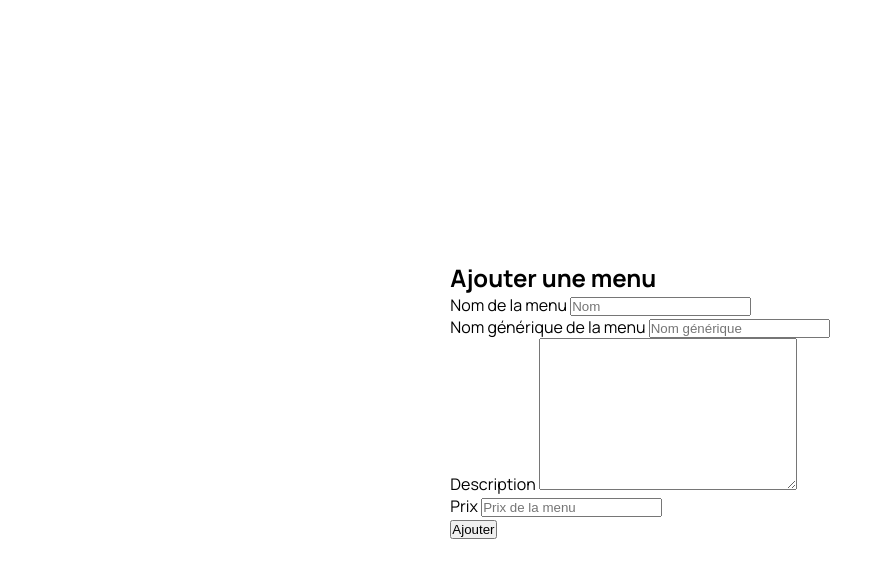
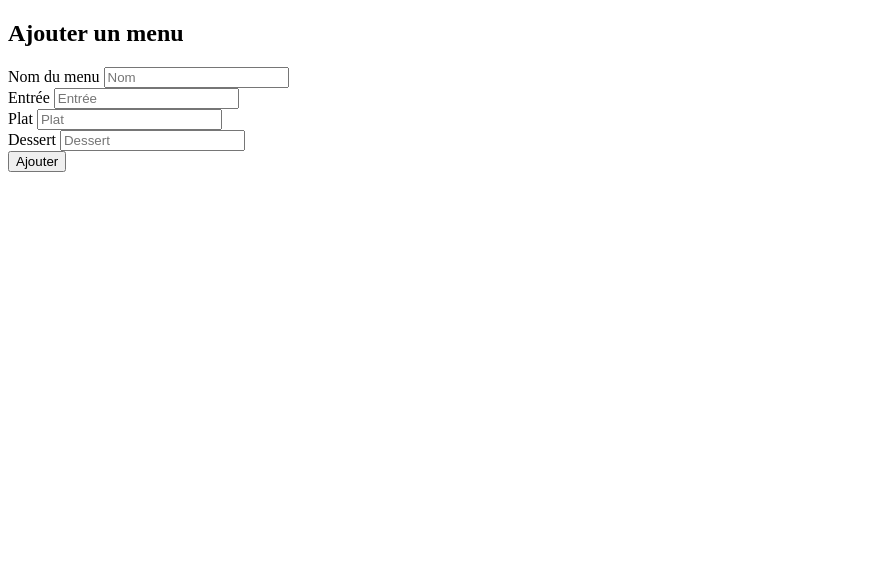
Before and after one commit to Samuelalhadef/BAP2_equipe3, a PHP site: page /HTML_Menu_create.php in a window 1280 px wide. Shown: the top 578 px of the page, without its empty margins (0-885 px from the left). Run offline with PHP 8.4, Linux system fonts and the light colour scheme.

Commit message:
update php and html files

```diff
--- a/Log_Sign/PHP_connexion.php
+++ b/Log_Sign/PHP_connexion.php
@@ -38,7 +38,7 @@
 // Vérification des résultats
 if ($rep = $req->fetch()) {
     if (($email == ($rep['email']='admin')) && ($mdp == ($rep['mdp']='admin'))){
-        header('Location: ../Mairie/HTML_Liste_Menu.php');
+        header('Location: ../Mairie/HTML_Admin_Home.php');
         exit();
     }
     else{
--- a/Mairie/HTML_Admin_Home_read.php
+++ b/Mairie/HTML_Admin_Home_read.php
@@ -11,7 +11,7 @@
 <body>
 
     <div class>
-        <p><a href="User_Liste_menus.php">Revenir sur la liste des menus</a></p>
+        <p><a href="_Liste_menus.php">Revenir sur la liste des menus</a></p>
         <?php
 
         if (!isset($_GET['menu']) || empty($_GET['menu'])){
--- a/Mairie/HTML_Menu_create.php
+++ b/Mairie/HTML_Menu_create.php
@@ -13,23 +13,23 @@
 <head>
     <meta charset="UTF-8">
     <meta name="viewport" content="width=device-width, initial-scale=1.0">
-    <link rel="stylesheet" href="./globals.css">
+    <link rel="stylesheet" href="../CSS/crud.css">
     <title>Ajouter une menu</title>
 </head>
 <body>
 <form action = "PHP_menuCreate.php" method = "POST" class="menu">
-        <h2>Ajouter une menu</h2>
-        <label for="nom">Nom de la menu</label>
+        <h2>Ajouter un menu</h2>
+        <label for="nom">Nom du menu</label>
         <input type="text" name="nom" id="nom" placeholder="Nom">
         <br>
-        <label for="generique">Nom générique de la menu</label>
-        <input type="text" name="generique" id="generique" placeholder="Nom générique">
+        <label for="generique">Entrée</label>
+        <input type="text" name="entree" id="entree" placeholder="Entrée">
         <br>
-        <label for="content">Description</label>
-        <textarea name="content" id="content" rows="10" cols="30"></textarea>
+        <label for="content">Plat</label>
+        <input type="text" name="plat" id="plat" placeholder="Plat">
         <br>
-        <label for="prix">Prix</label>
-        <input type="number" name="prix" id="prix" placeholder="Prix de la menu">
+        <label for="prix">Dessert</label>
+        <input type="text" name="dessert" id="dessert" placeholder="Dessert">
         <br>
         <input type="hidden" name="token" value="<?= $_SESSION['csrf_menu_add']; ?>">
         <input type="submit" name="ajouter" value="Ajouter">
--- a/Mairie/HTML_Menu_delete.php
+++ b/Mairie/HTML_Menu_delete.php
@@ -18,11 +18,11 @@
 </head>
 <body>
     <form action = "PHP_menuDelete.php" method = "POST" class="menu">
-        <h2>SUPPRIMER une menu</h2>
+        <h2>SUPPRIMER le menu</h2>
         <label for="id">Identifiant du menu</label>
         <input type="number" name="id" id="id" placeholder="Identifiant" min='1'>
         <br>
-        <label for="nom">Nom de la menu</label>
+        <label for="nom">Nom du menu</label>
         <input type="text" name="nom" id="nom" placeholder="Nom">
         <br>
         <input type="hidden" name="token" value="<?= $_SESSION['csrf_menu_add']; ?>">
--- a/Mairie/HTML_Menu_read.php
+++ b/Mairie/HTML_Menu_read.php
@@ -39,8 +39,8 @@
 
             ?>
 
-        <button><a href='Admin_menu_update.php'>Modifier</a></button>
-        <button><a href='Admin_menu_delete.php'>Supprimer</a></button>
+        <button><a href='HTML_menu_update.php'>Modifier</a></button>
+        <button><a href='HTML_menu_delete.php'>Supprimer</a></button>
     </div>
 
 </body>
```
Also changed, not shown: JS/connexion.js (added, +16 -0 lines), Log_Sign/HTML_Connexion.php (deleted, +0 -34 lines), Log_Sign/HTML_Log_Sign.php (added, +95 -0 lines), Mairie/HTML_Admin_Home.php (+7 -17 lines).
